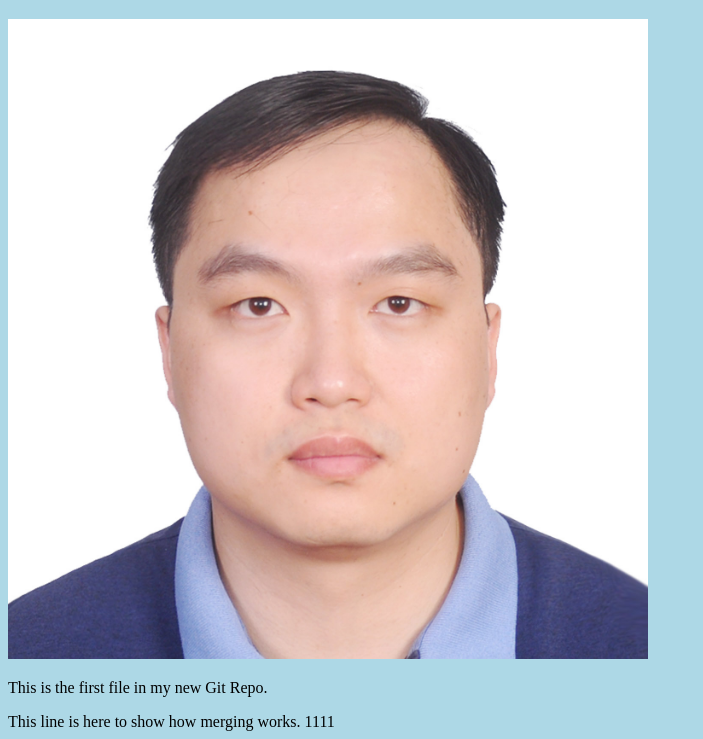
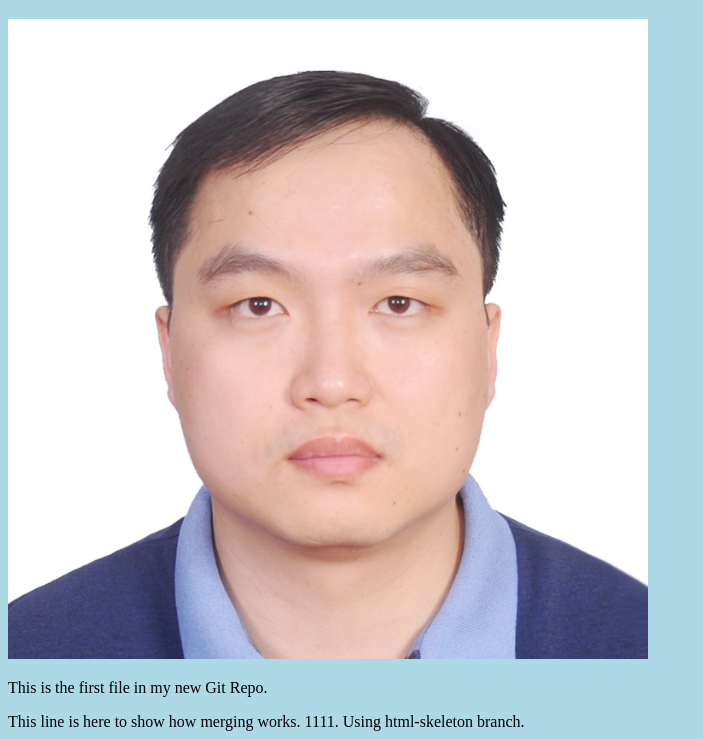
Before and after one commit to dathong/hello-world, a plain HTML site: page index.html in a window 1280 px wide. Shown: the part 61-800 px from the top of the page, without its empty margins (0-703 px from the left). Drawn offline with Linux system fonts and the light colour scheme.

Commit message:
Update index.html

```diff
--- a/index.html
+++ b/index.html
@@ -9,7 +9,7 @@
 <h1>Hello world!</h1>
 <div><img src="img_hello_world.jpg" alt="Hello World from Space" style="width:100%;max-width:640px"></div>
 <p>This is the first file in my new Git Repo.</p>
-<p>This line is here to show how merging works. 1111</p>
+<p>This line is here to show how merging works. 1111. Using html-skeleton branch.</p>
 <div><img src="img_hello_git.jpg" alt="Hello Git" style="width:100%;max-width:640px"></div>
 
 </body>
```
